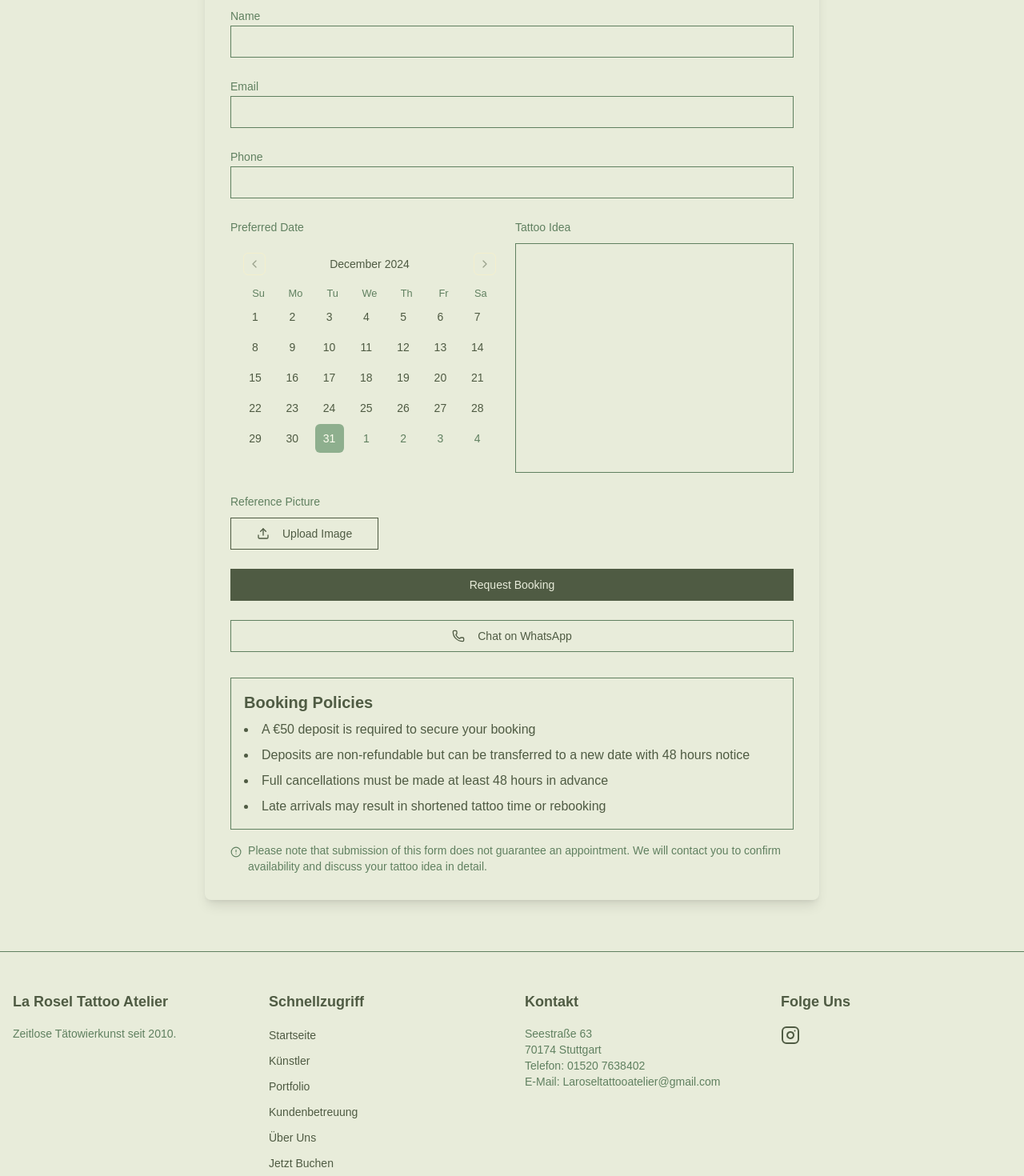
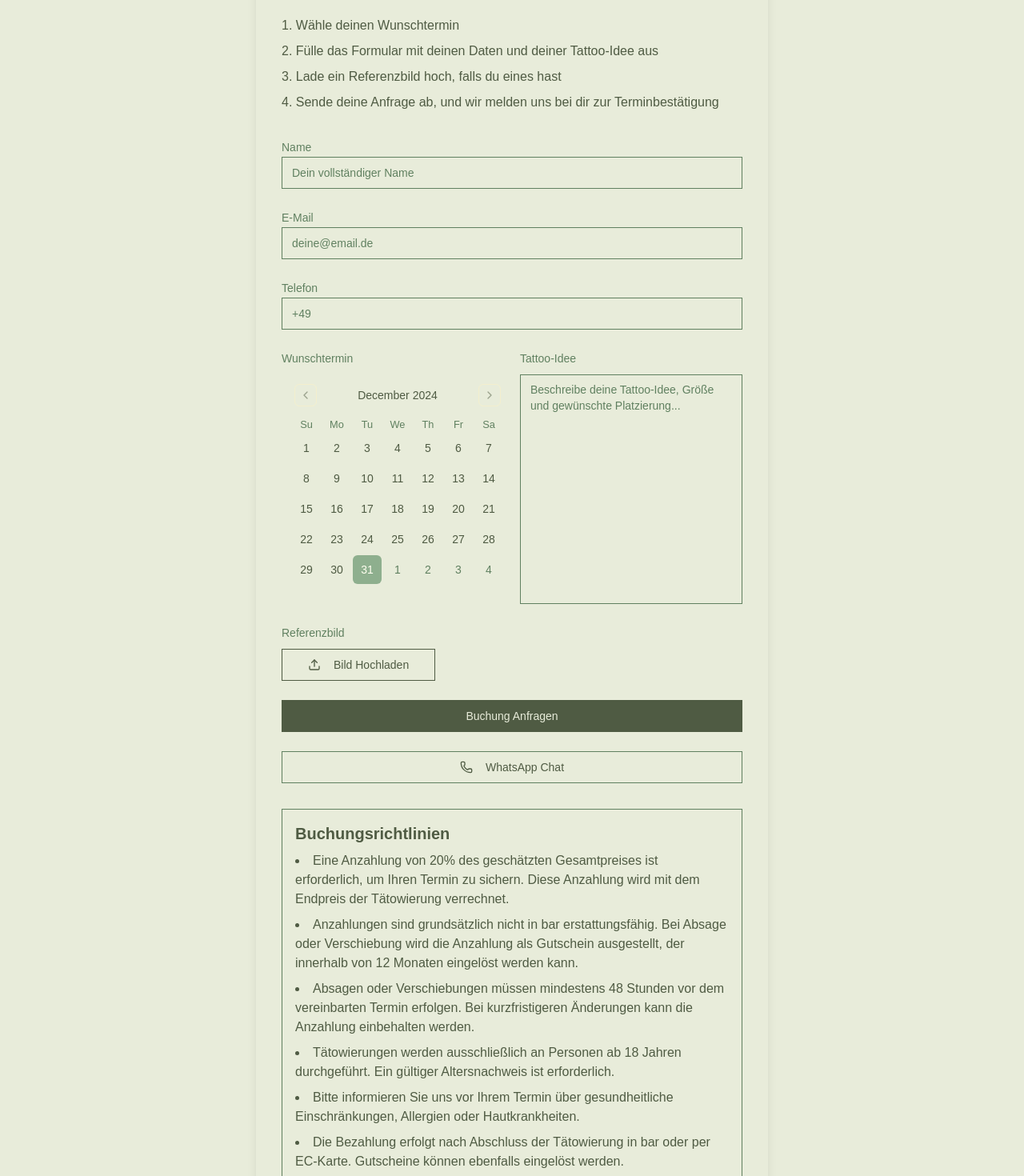
Before and after one commit to matveisch/tattoo-studio, a Next.js app: page /booking in a window 1280 px wide. Shown: the part 360-1830 px from the top of the page at 80% size. Built offline with nearby package versions, Linux system fonts and the light colour scheme.

Commit message:
Translate booking-related components to German, updating metadata, headings, and form labels for localization. Enhanced user experience with localized text throughout the BookingForm and page structure, ensuring consistency with the studio's branding as "La Rosel Tattoo Atelier".

```diff
--- a/app/booking/page.tsx
+++ b/app/booking/page.tsx
@@ -4,24 +4,24 @@ import { Metadata } from 'next';
 import { Suspense } from 'react';
 
 export const metadata: Metadata = {
-  title: 'Book Your Tattoo Session',
+  title: 'Buche Deine Tattoo-Sitzung',
   description:
-    'Schedule your tattoo appointment with our expert artists. Choose your preferred date, describe your tattoo idea, and start your journey to getting inked.',
+    'Vereinbare deinen Tattoo-Termin mit unseren erfahrenen Künstlern. Wähle deinen Wunschtermin, beschreibe deine Tattoo-Idee und starte deine Reise zum Wunsch-Tattoo.',
   openGraph: {
-    title: 'Book Your Tattoo Session | Tattoo Studio',
+    title: 'Tattoo-Termin Buchen | La Rosel Tattoo Atelier',
     description:
-      'Ready for your next tattoo? Book an appointment with our skilled artists at Tattoo Studio. Describe your idea and choose a date that works for you.',
-    url: 'https://www.tattoostudio.com/booking',
-    siteName: 'Tattoo Studio',
+      'Bereit für dein nächstes Tattoo? Buche einen Termin mit unseren talentierten Künstlern im La Rosel Tattoo Atelier. Beschreibe deine Idee und wähle einen passenden Termin.',
+    url: 'https://www.laroseltattoo.com/booking',
+    siteName: 'La Rosel Tattoo Atelier',
     images: [
       {
-        url: 'https://www.tattoostudio.com/booking-og-image.jpg',
+        url: 'https://www.laroseltattoo.com/booking-og-image.jpg',
         width: 1200,
         height: 630,
-        alt: 'Tattoo Studio Booking Page',
+        alt: 'La Rosel Tattoo Atelier Buchungsseite',
       },
     ],
-    locale: 'en_US',
+    locale: 'de_DE',
     type: 'website',
   },
 };
@@ -36,8 +36,15 @@ function Loader() {
 
 export default function AppointmentBooking() {
   return (
-    <Suspense fallback={<Loader />}>
-      <BookingForm />
-    </Suspense>
+    <div className="min-h-screen bg-background pt-16">
+      <div className="container mx-auto px-4 py-8">
+        <h1 className="text-3xl font-bold mb-8 text-center">Buche Deinen Termin</h1>
+        <div className="max-w-2xl mx-auto">
+          <Suspense fallback={<Loader />}>
+            <BookingForm />
+          </Suspense>
+        </div>
+      </div>
+    </div>
   );
 }
--- a/components/BookingForm.tsx
+++ b/components/BookingForm.tsx
@@ -18,14 +18,15 @@ function BookingForm() {
   useEffect(() => {
     const artist = searchParams.get('artist');
     if (artist) {
-      setTattooIdea(`Booking request for ${artist}: `);
+      setTattooIdea(`Buchungsanfrage für ${artist}: `);
     }
   }, [searchParams]);
 
   const handleSubmit = (event: React.FormEvent<HTMLFormElement>) => {
     event.preventDefault();
-    // Here you would typically handle the form submission
-    alert("Booking request submitted! We'll contact you to confirm your appointment.");
+    alert(
+      'Buchungsanfrage gesendet! Wir werden uns mit dir in Verbindung setzen, um deinen Termin zu bestätigen.'
+    );
   };
 
   const handleFileChange = (event: React.ChangeEvent<HTMLInputElement>) => {
@@ -38,17 +39,17 @@ function BookingForm() {
     <section id="booking" className="w-full py-16">
       <div className="container mx-auto max-w-4xl px-4">
         <h1 className="mb-8 text-center text-4xl font-bold text-primary">
-          Book Your Tattoo Appointment
+          Buche Deinen Tattoo-Termin
         </h1>
 
         <div className="mx-auto max-w-3xl rounded-lg bg-neutral p-8 shadow-lg">
           <div className="mb-8">
-            <h2 className="mb-4 text-2xl font-semibold text-secondary">How to Book</h2>
+            <h2 className="mb-4 text-2xl font-semibold text-secondary">So Buchst Du</h2>
             <ol className="list-inside list-decimal space-y-2 text-primary">
-              <li>Choose your preferred date</li>
-              <li>Fill out the booking form with your details and tattoo idea</li>
-              <li>Upload a reference picture if you have one</li>
-              <li>Submit your request, and we&apos;ll contact you to confirm your appointment</li>
+              <li>Wähle deinen Wunschtermin</li>
+              <li>Fülle das Formular mit deinen Daten und deiner Tattoo-Idee aus</li>
+              <li>Lade ein Referenzbild hoch, falls du eines hast</li>
+              <li>Sende deine Anfrage ab, und wir melden uns bei dir zur Terminbestätigung</li>
             </ol>
           </div>
 
@@ -61,36 +62,39 @@ function BookingForm() {
                 id="name"
                 required
                 className="border-secondary focus:border-primary rounded-none"
+                placeholder="Dein vollständiger Name"
               />
             </div>
 
             <div>
               <Label htmlFor="email" className="text-secondary">
-                Email
+                E-Mail
               </Label>
               <Input
                 id="email"
                 type="email"
                 required
                 className="border-secondary focus:border-primary rounded-none"
+                placeholder="deine@email.de"
               />
             </div>
 
             <div>
               <Label htmlFor="phone" className="text-secondary">
-                Phone
+                Telefon
               </Label>
               <Input
                 id="phone"
                 type="tel"
                 required
                 className="border-secondary focus:border-primary rounded-none"
+                placeholder="+49"
               />
             </div>
 
             <div className="flex flex-col gap-2 sm:flex-row">
               <div className="flex-1">
-                <Label className="text-secondary">Preferred Date</Label>
+                <Label className="text-secondary">Wunschtermin</Label>
                 <Calendar
                   classNames={{
                     cell: 'rounded-md',
@@ -110,7 +114,7 @@ function BookingForm() {
 
               <div className="flex-1">
                 <Label htmlFor="tattoo-idea" className="text-secondary">
-                  Tattoo Idea
+                  Tattoo-Idee
                 </Label>
                 <Textarea
                   id="tattoo-idea"
@@ -118,13 +122,14 @@ function BookingForm() {
                   onChange={(e) => setTattooIdea(e.target.value)}
                   required
                   className="mt-2 border-secondary focus:border-primary sm:h-[287.2px] sm:resize-none rounded-none"
+                  placeholder="Beschreibe deine Tattoo-Idee, Größe und gewünschte Platzierung..."
                 />
               </div>
             </div>
 
             <div>
               <Label htmlFor="reference-picture" className="text-secondary">
-                Reference Picture
+                Referenzbild
               </Label>
               <div className="mt-2 flex items-center">
                 <Input
@@ -141,14 +146,14 @@ function BookingForm() {
                   className="w-full sm:w-auto rounded-none px-8 font-normal text-foreground border border-foreground"
                 >
                   <Upload className="mr-2 h-4 w-4" />
-                  Upload Image
+                  Bild Hochladen
                 </Button>
                 {file && <span className="text-sm text-primary">{file.name}</span>}
               </div>
             </div>
 
             <Button type="submit" className="w-full hover:bg-secondary rounded-none">
-              Request Booking
+              Buchung Anfragen
             </Button>
             <Button
               type="button"
@@ -157,28 +162,47 @@ function BookingForm() {
               className="w-full mt-4 hover:bg-secondary rounded-none border-secondary"
             >
               <WhatsappIcon className="mr-2 h-4 w-4" />
-              Chat on WhatsApp
+              WhatsApp Chat
             </Button>
           </form>
 
           <div className="mt-8 p-4 border border-secondary">
-            <h3 className="mb-2 text-xl font-semibold text-primary">Booking Policies</h3>
+            <h3 className="mb-2 text-xl font-semibold text-primary">Buchungsrichtlinien</h3>
             <ul className="list-inside list-disc space-y-2 text-primary">
-              <li>A €50 deposit is required to secure your booking</li>
               <li>
-                Deposits are non-refundable but can be transferred to a new date with 48 hours
-                notice
+                Eine Anzahlung von 20% des geschätzten Gesamtpreises ist erforderlich, um Ihren
+                Termin zu sichern. Diese Anzahlung wird mit dem Endpreis der Tätowierung verrechnet.
               </li>
-              <li>Full cancellations must be made at least 48 hours in advance</li>
-              <li>Late arrivals may result in shortened tattoo time or rebooking</li>
+              <li>
+                Anzahlungen sind grundsätzlich nicht in bar erstattungsfähig. Bei Absage oder
+                Verschiebung wird die Anzahlung als Gutschein ausgestellt, der innerhalb von 12
+                Monaten eingelöst werden kann.
+              </li>
+              <li>
+                Absagen oder Verschiebungen müssen mindestens 48 Stunden vor dem vereinbarten Termin
+                erfolgen. Bei kurzfristigeren Änderungen kann die Anzahlung einbehalten werden.
+              </li>
+              <li>
+                Tätowierungen werden ausschließlich an Personen ab 18 Jahren durchgeführt. Ein
+                gültiger Altersnachweis ist erforderlich.
+              </li>
+              <li>
+                Bitte informieren Sie uns vor Ihrem Termin über gesundheitliche Einschränkungen,
+                Allergien oder Hautkrankheiten.
+              </li>
+              <li>
+                Die Bezahlung erfolgt nach Abschluss der Tätowierung in bar oder per EC-Karte.
+                Gutscheine können ebenfalls eingelöst werden.
+              </li>
             </ul>
           </div>
 
           <div className="mt-4 flex items-start space-x-2 text-secondary">
             <AlertCircle className="mt-0.5 h-5 w-5" />
             <p className="text-sm">
-              Please note that submission of this form does not guarantee an appointment. We will
-              contact you to confirm availability and discuss your tattoo idea in detail.
+              Bitte beachte, dass das Absenden dieses Formulars keinen garantierten Termin
+              darstellt. Wir werden dich kontaktieren, um die Verfügbarkeit zu bestätigen und deine
+              Tattoo-Idee im Detail zu besprechen.
             </p>
           </div>
         </div>
```
